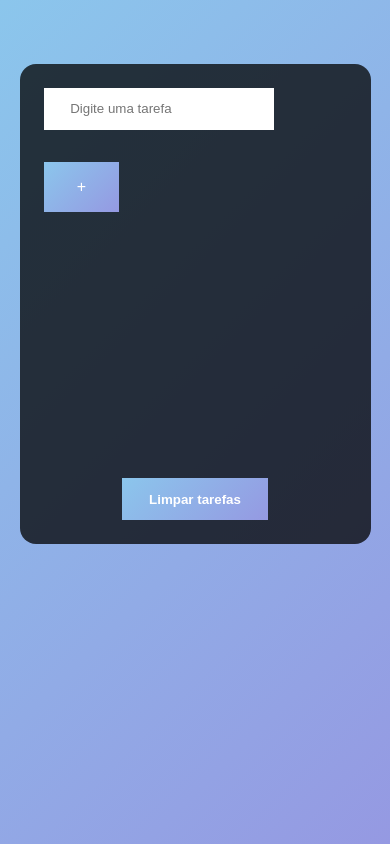
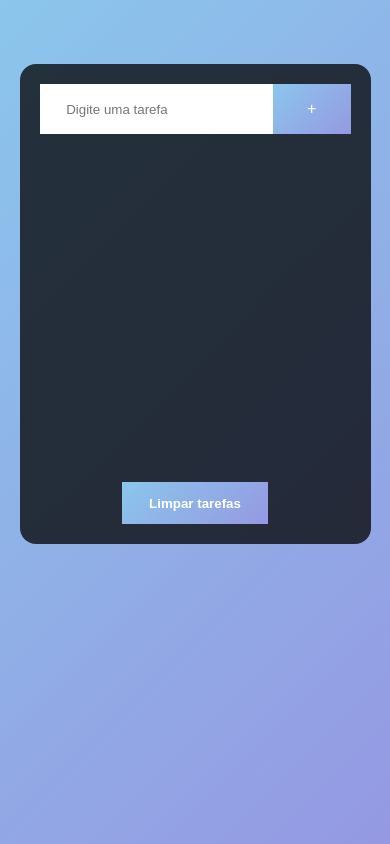
Before and after one commit to DevCaique/ToDo, a React (Vite) app: page / in a window 390 px wide. Built offline with nearby package versions, Linux system fonts and the light colour scheme.

Commit message:
styles added

```diff
--- a/src/App.css
+++ b/src/App.css
@@ -68,11 +68,11 @@ h5 {
 }
 
 .todos-form {
-  width: 1fr;
+  width: 100%;
+}
+
+.form-input {
   display: flex;
-  width: 100%;
-  margin-bottom: 2em;
-  flex-wrap: wrap;
 }
 
 .todos-input {
@@ -127,6 +127,7 @@ h5 {
   width: max-content;
   outline: none;
   padding: 1em 2em;
+  margin-top: 1em;
   cursor: pointer;
   border: none;
   background-image: linear-gradient(135deg, #8bc6ec 0%, #9599e2 100%);
@@ -139,3 +140,9 @@ h5 {
     padding: 1.5rem;
   }
 }
+
+@media screen and (max-width: 398px) {
+  .todos {
+    padding: 1.25rem;
+  }
+}
--- a/src/Todos/index.jsx
+++ b/src/Todos/index.jsx
@@ -36,6 +36,7 @@ export function Todos({ todo }) {
   return (
     <div className="todos">
       <form className="todos-form" onSubmit={handleSubmit}>
+        <div className="form-input">
           <input
             placeholder="Digite uma tarefa"
             className="todos-input"
@@ -46,6 +47,7 @@ export function Todos({ todo }) {
           <button className="todos-submit not-selectable" type="submit">
             +
           </button>
+        </div>
         <div className="todo-item-container">
           {todos.map((todo) => {
             return <Todo key={todo.id} todo={todo} dispatch={dispatch} />;
```
Lines whose indentation alone changed are shown as unchanged.
